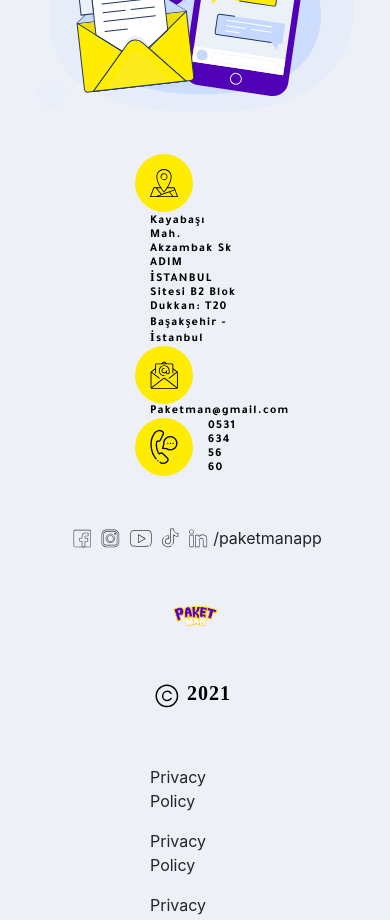
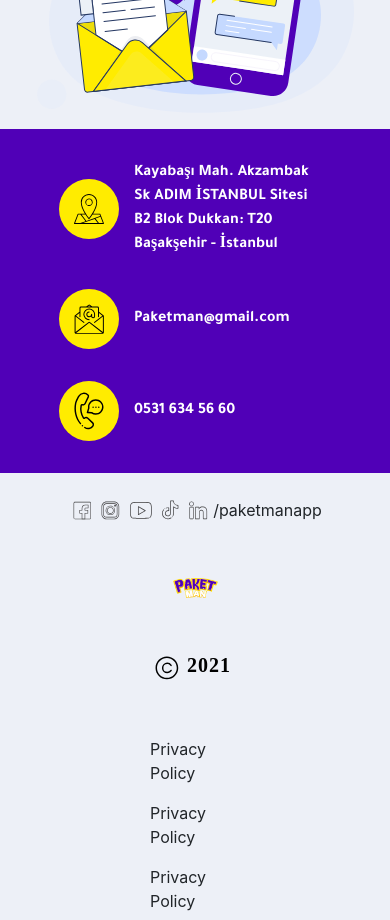
Before and after one commit to khaldoon9kh/paketManWebsite, a React (Create React App) app: page / in a window 390 px wide. Shown: the part 4240-5160 px from the top of the page. Built offline with nearby package versions, Linux system fonts and the light colour scheme.

Commit message:
responsive done

```diff
--- a/src/containers/Location/index.css
+++ b/src/containers/Location/index.css
@@ -1,20 +1,34 @@
 .locationCont {
-  background-color: #edf0f7;
-  padding: 25px 150px;
-  justify-content: space-around;
+  background-color: #5000b7;
+  padding: 1rem 10rem;
+  position: relative;
+  display: flex;
+  flex-direction: column;
+  justify-content: center;
+  align-content: space-between;
+}
+
+.infoCardRow {
+  width: 17rem;
+  margin: 1rem;
+  display: flex;
   align-content: center;
+  justify-content: space-evenly;
+  align-items: center;
 }
 
 .infoCont {
   display: flex;
-  align-content: space-around;
+  align-content: center;
+  justify-content: space-evenly;
+  align-items: center;
 }
 
 .iconCol {
   background-color: #ffec00;
-  max-width: 58px;
-  height: 58px;
-  border-radius: 58px;
+  max-width: 3.75rem;
+  height: 3.75rem;
+  border-radius: 3.75rem;
   display: flex;
   justify-content: center;
 }
@@ -26,13 +40,10 @@
 }
 
 .textCol {
-  color: #000000;
+  color: white;
   font-family: "Tajawal";
-  font-size: 12px;
+  font-size: 1rem;
   font-weight: bold;
-  font-style: normal;
-  letter-spacing: 1.26px;
-  line-height: normal;
   display: flex;
   align-items: center;
 }
@@ -40,3 +51,20 @@
 .textCol p {
   margin-bottom: 0px;
 }
+
+@media (max-width: 800px) {
+  .locationCont {
+    display: flex;
+    padding: 1rem;
+    align-items: center;
+  }
+
+  .textCol {
+    color: white;
+    font-family: "Tajawal";
+    font-size: 1rem;
+    font-weight: bold;
+    display: flex;
+    align-items: center;
+  }
+}
--- a/src/containers/Location/index.jsx
+++ b/src/containers/Location/index.jsx
@@ -1,47 +1,30 @@
 import React, { useState } from "react";
 import { Row, Col, Image, Container } from "react-bootstrap";
 import "./index.css";
+import infosData from "./info";
 import EmailIcon from "../../assests/pics/email.svg";
 import PinIcon from "../../assests/pics/pinMap.svg";
 import PhoneIcon from "../../assests/pics/phone.svg";
 
 const Location = () => {
+  const InfoCard = ({ icon, text }) => {
+    return (
+      <Row className="infoCardRow">
+        <Col className="iconCol">
+          <Image className="iconImg" src={icon} />
+        </Col>
+        <Col className="textCol">
+          <p>{text}</p>
+        </Col>
+      </Row>
+    );
+  };
   return (
     <Container fluid className="locationCont" expand="lg">
       <Row className="infoCont">
-        <Col className="md-3">
-          <Row>
-            <Col className="iconCol">
-              <Image className="iconImg" src={PinIcon} />
-            </Col>
-            <Col className="textCol">
-              <p>
-                Kayabaşı Mah. Akzambak Sk ADIM İSTANBUL Sitesi B2 Blok Dukkan:
-                T20 Başakşehir - İstanbul
-              </p>
-            </Col>
-          </Row>
-        </Col>
-        <Col className="md-3">
-          <Row>
-            <Col className="iconCol">
-              <Image className="iconImg" src={EmailIcon} />
-            </Col>
-            <Col className="textCol">
-              <p>Paketman@gmail.com</p>
-            </Col>
-          </Row>
-        </Col>
-        <Col className="md-3">
-          <Row>
-            <Col className="iconCol">
-              <Image className="iconImg" src={PhoneIcon} />
-            </Col>
-            <Col className="textCol">
-              <p>0531 634 56 60</p>
-            </Col>
-          </Row>
-        </Col>
+        {infosData.map((data, index) => (
+          <InfoCard icon={data.icon} text={data.text} key={index} />
+        ))}
       </Row>
     </Container>
   );
```
